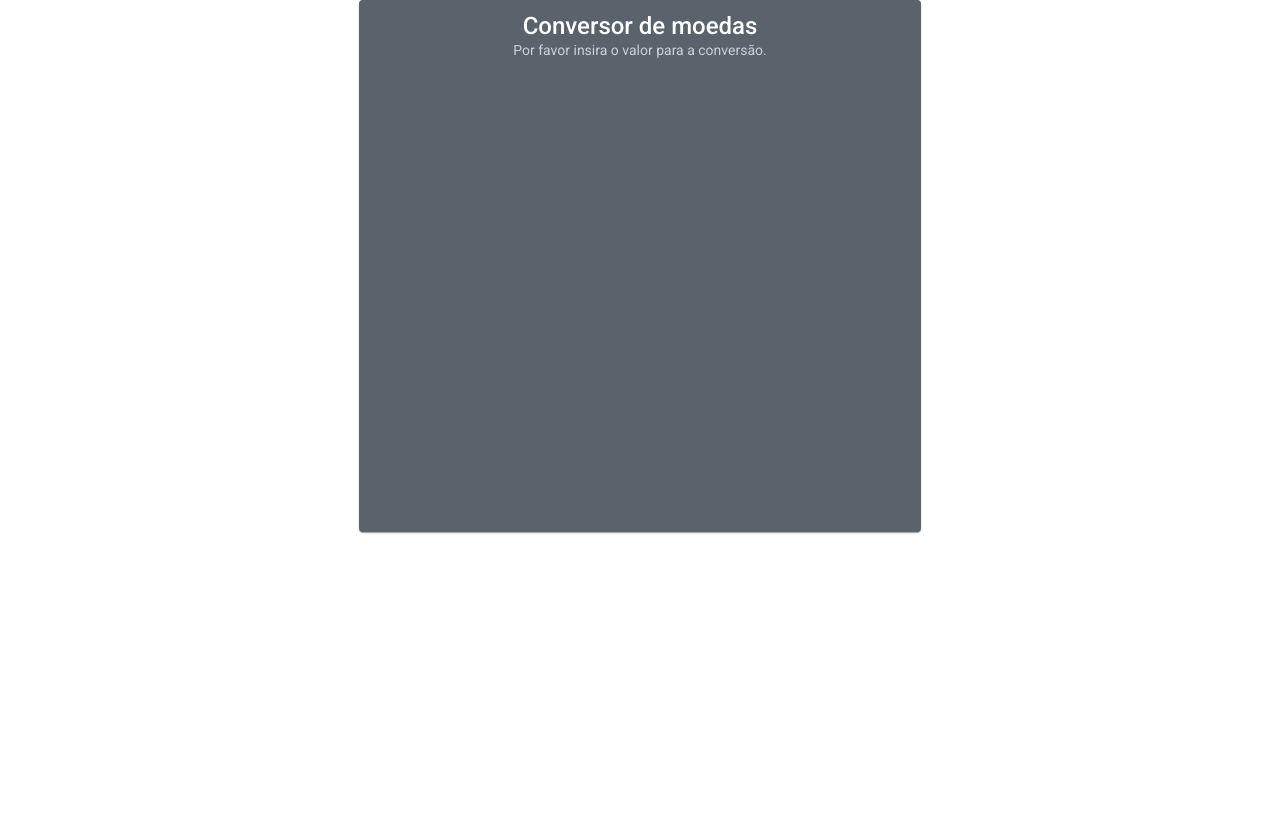
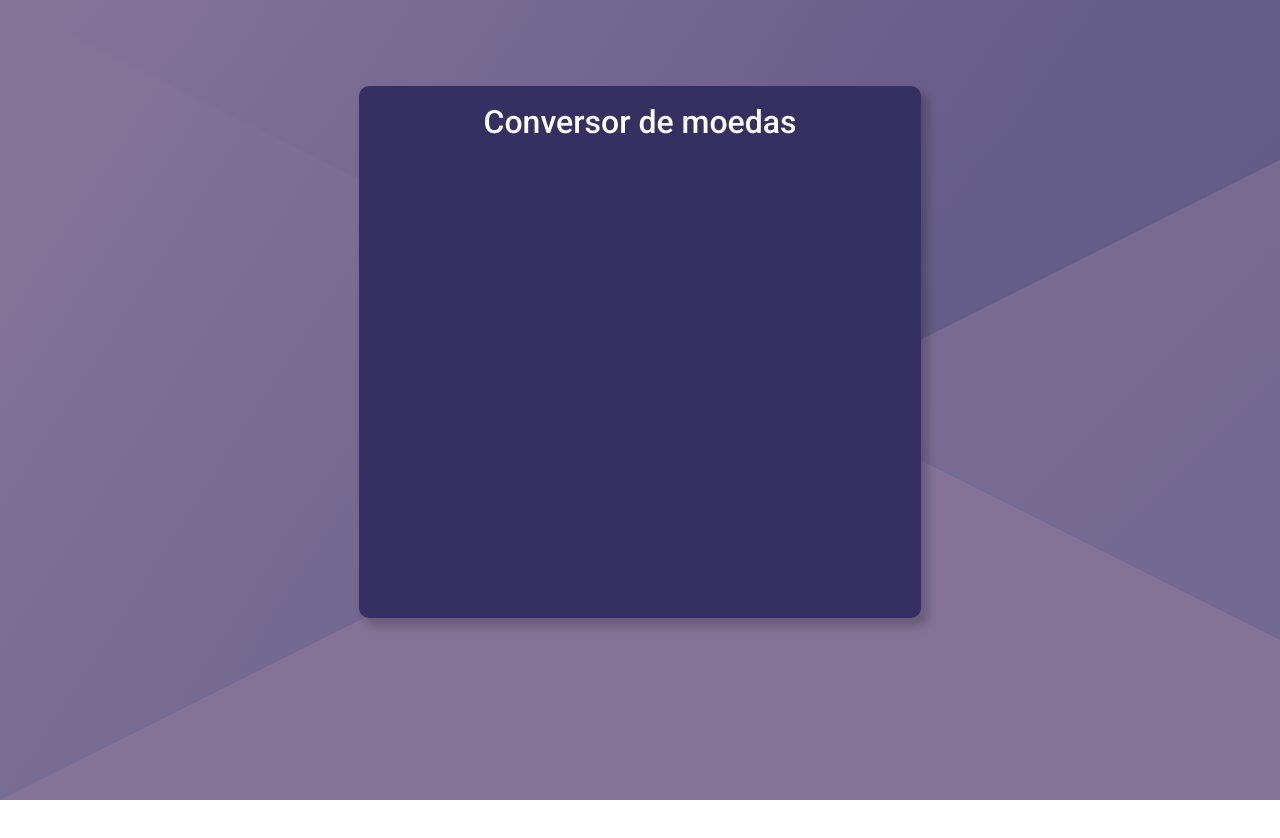
Before and after one commit to ingridfs/currency-exchange, an Angular app: page / in a window 1280 px wide. Shown: the top 838 px of the page. Before the commit the page ends 800 px from the top, so only its background shows below. Built offline with nearby package versions, Linux system fonts and the light colour scheme.

Commit message:
Adding background and main card color

```diff
--- a/src/app/app.component.css
+++ b/src/app/app.component.css
@@ -3,4 +3,5 @@
   justify-content: center;
   width: 80%;
   margin-left: 10%;
+  margin-top: 86px;
 }
--- a/src/app/main-card/main-card.component.css
+++ b/src/app/main-card/main-card.component.css
@@ -1,10 +1,15 @@
 .main-content {
   width: 530px;
   height: 500px;
-  background-color: rgb(90, 99, 108);
+  background-color: #363062;
+  border-radius: 10px;
+  box-shadow: 6px 7px 10px 1px rgba(0, 0, 0, 0.2);
 }
 
-.card-text {
+.card-title {
+  padding: 10px;
+  margin-top: 10px;
   display: flex;
   justify-content: center;
+  font-size: xx-large;
 }
--- a/src/app/main-card/main-card.component.html
+++ b/src/app/main-card/main-card.component.html
@@ -1,5 +1,6 @@
 <mat-card class="main-content">
-  <mat-card-title class="card-text">Conversor de moedas</mat-card-title>
-  <mat-card-subtitle class="card-text">Por favor insira o valor para a conversão.</mat-card-subtitle>
+  <mat-card-title class="card-title">Conversor de moedas</mat-card-title>
+
+  <!-- Calculator component goes here -->
 
 </mat-card>
--- a/src/styles.css
+++ b/src/styles.css
@@ -1,4 +1,14 @@
 /* You can add global styles to this file, and also import other style files */
 
-html, body { height: 100%; }
-body { margin: 0; font-family: Roboto, "Helvetica Neue", sans-serif; }
+html, body {
+  height: 100%;
+}
+
+body {
+  margin: 0;
+  font-family: Roboto, "Helvetica Neue", sans-serif;
+  background-image: url("../src/assets/Abstract-Envelope.svg");
+  background-repeat: no-repeat;
+  background-size: cover;
+  overflow: hidden;
+}
```
Also changed, not shown: src/assets/Abstract-Envelope.svg (added).
